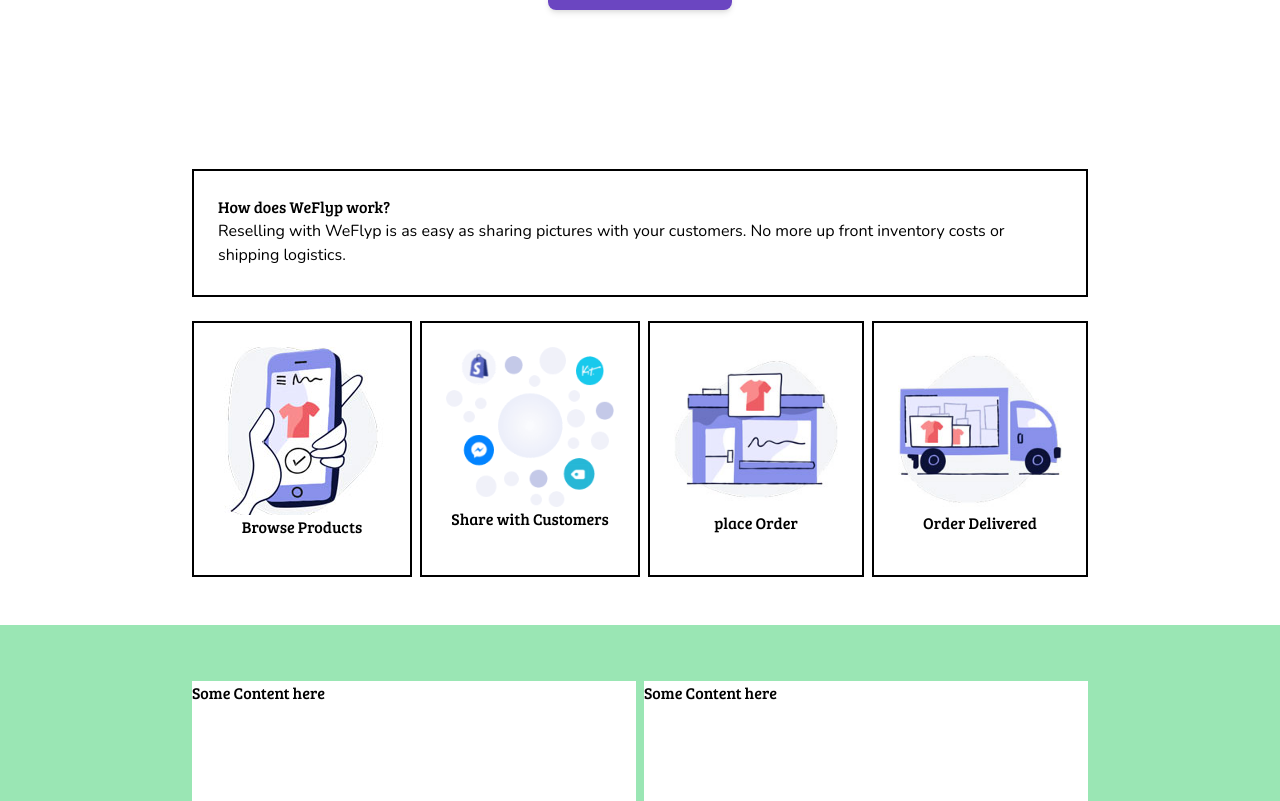
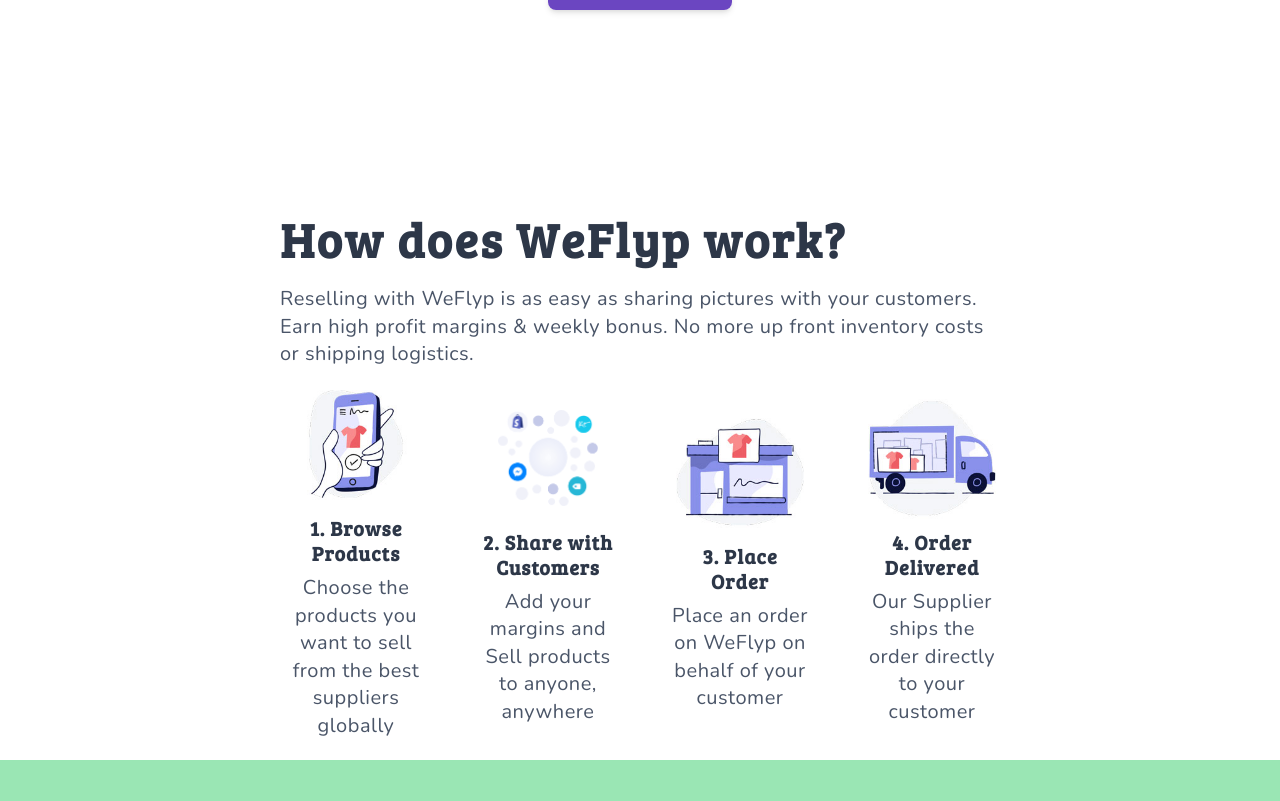
Before and after one commit to BaffourAdu/weflyp, a Vue app: page / in a window 1280 px wide. Shown: the part 679-1480 px from the top of the page. Built offline with nearby package versions, Linux system fonts and the light colour scheme.

Commit message:
Completed How it works section

```diff
--- a/src/components/Hero.vue
+++ b/src/components/Hero.vue
@@ -1,11 +1,11 @@
 <template>
-    <header class="h-full">
+    <header class="h-full mb-4">
         <div class="bg-cover bg-center bg-auto top-header relative" style="height: 40vh;">
            <img src="../assets/images/torn.svg" alt="Torn Image" class="absolute inset-x-0 bottom-0">
         </div>
         <div class="bg-white sm:py-20 py-8 xl:px-64 md:px-8 px-6 bottom-header text-center" style="height: 60vh;">
             <h1 class="lg:text-5xl text-3xl leading-tight text-gray-800 tracking-wider font-semibold">Start Your Business from Home with Zero Capital </h1>
-            <p class="md:text-xl text-lg py-4 leading-snug mb-4 tracking-wide text-gray-700">WeFlyp provides you with all the Tools & Support you need to start and run a business <br class="lg:block hidden">
+            <p class="md:text-xl text-lg py-4 leading-snug mb-4 tracking-wide text-gray-700">One platform with all the ecommerce, tools and features you need to start, run, and grow your business  <br class="lg:block hidden">
                  without the hassle of managing Inventory, Suppliers, Packaging, or Delivery.</p>
             <a href="#" title="Get Early Access" class="hover:bg-white text-white bg-purple-700 hover:text-purple-700 no-underline tracking-wide uppercase rounded-lg text-sm font-bold shadow-md hover:shadow py-4 px-6">
                 Get Early Access
--- a/src/components/HowItWorks.vue
+++ b/src/components/HowItWorks.vue
@@ -1,31 +1,37 @@
 <template>
-    <div class="h-auto py-12 xl:px-48 md:px-12 px-6">
-        <div class="bg-white w-full h-32 p-6 border-2 border-black">
-            <h1>How does WeFlyp work?</h1>
-            <p>
+    <div class="bg-white h-auto py-12 xl:px-64 md:px-8 px-6 mb-4">
+        <div class="bg-white w-full h-54 p-6">
+            <h1 class="lg:text-5xl text-3xl leading-tight text-gray-800 tracking-wider font-semibold">How does WeFlyp work?</h1>
+            <p class="md:text-xl text-lg py-4 leading-snug tracking-wide text-gray-700">
                 Reselling with WeFlyp is as easy as sharing pictures
-                with your customers. No more up front inventory costs or shipping logistics.
+                with your customers. Earn high profit margins & weekly bonus. No more up front inventory costs or shipping logistics.
             </p>
         </div>
         <div class="w-full flex flex-col md:flex-shrink lg:flex-row mt-4 text-center">
             <div class="md:flex w-full m-0  object-center">
-                <div class="bg-white md:w-2/4 h-64 mt-2 p-6 border-2 border-black">
-                    <img src="../assets/images/browse.jpg" alt="Browse Icon" class="object-none object-center">
-                    <h1>Browse Products</h1>
+                <div class="flex flex-col justify-center items-center bg-white md:w-2/4 h-64 mt-4 lg:ml-2 p-6">
+                    <img class="h-32" src="../assets/images/browse.jpg" alt="Browse Icon">
+                    <h1 class="text-xl leading-tight text-gray-800 tracking-wider font-semibold mt-2">1. Browse Products</h1>
+                    <p class="md:text-xl text-lg leading-snug tracking-wide text-gray-700 mt-2 mb-4">Choose the products you want to
+                        sell from the best suppliers globally</p>
                 </div>
-                <div class="bg-white md:w-2/4 h-64 md:ml-2 mt-2 p-6 border-2 border-black">
-                    <img src="../assets/images/share.png" alt="">
-                    <h1>Share with Customers</h1>
+                <div class="flex flex-col justify-center items-center bg-white md:w-2/4 h-64 md:ml-2 mt-4 p-6">
+                    <img class="h-24 mb-2 mt-4" src="../assets/images/share.png" alt="Share Icon">
+                    <h1 class="text-xl leading-tight text-gray-800 tracking-wider font-semibold mt-4">2. Share with Customers</h1>
+                    <p class="md:text-xl text-lg leading-snug tracking-wide text-gray-700 mt-2 mb-4">Add your margins and Sell products to anyone,
+                    anywhere</p>
                 </div>
             </div>
             <div class="md:flex w-full m-0">
-                <div class="bg-white md:w-2/4 h-64 mt-2 lg:ml-2 p-6 border-2 border-black">
-                    <img src="../assets/images/order.jpg" alt="">
-                    <h1>place Order</h1>
+                <div class="flex flex-col justify-center items-center bg-white md:w-2/4 h-64 mt-4 lg:ml-2 p-6">
+                    <img class="h-32" src="../assets/images/order.jpg" alt="Place Order Icon">
+                    <h1 class="text-xl leading-tight text-gray-800 tracking-wider font-semibold mt-2">3. Place Order</h1>
+                    <p class="md:text-xl text-lg leading-snug tracking-wide text-gray-700 mt-2 mb-4">Place an order on WeFlyp on behalf of your customer</p>
                 </div>
-                <div class="bg-white md:w-2/4 h-64 md:ml-2 mt-2 p-6 border-2 border-black">
-                    <img src="../assets/images/deliver.jpg" alt="">
-                    <h1>Order Delivered</h1>
+                <div class="flex flex-col justify-center items-center bg-white md:w-2/4 h-64 md:ml-2 mt-4 p-6">
+                    <img class="h-32" src="../assets/images/deliver.jpg" alt="Delivery Icon">
+                    <h1 class="text-xl leading-tight text-gray-800 tracking-wider font-semibold mt-2">4. Order Delivered</h1>
+                    <p class="md:text-xl text-lg leading-snug tracking-wide text-gray-700 mt-2 mb-4">Our Supplier ships the order directly to your customer</p>
                 </div>
             </div>
         </div>
```
